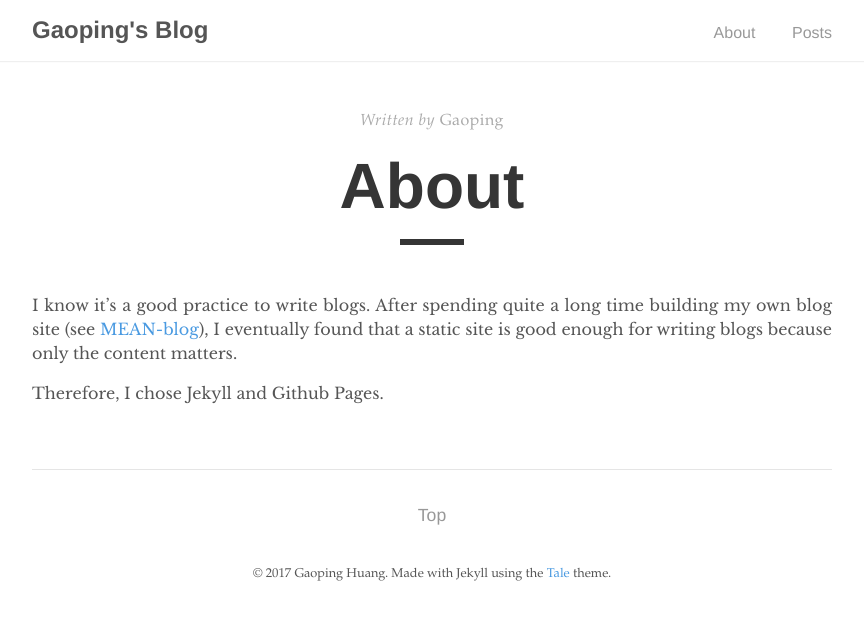
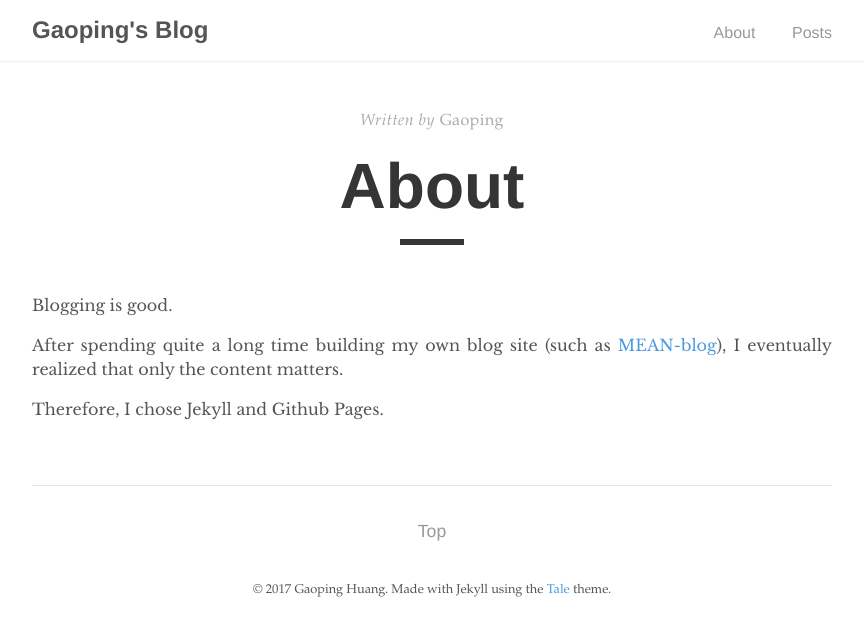
Before and after one commit to gaopinghuang0/gaopinghuang0.github.io, a Jekyll site: the page built from about.md, in a window 1280 px wide. Shown: the top 636 px of the page, without its empty margins (208-1072 px from the left). Built offline with Jekyll 4.4.1, drawn with Linux system fonts in a browser that asks for light colours.

Commit message:
update about.md

```diff
--- a/about.md
+++ b/about.md
@@ -5,6 +5,8 @@ author: "Gaoping"
 permalink: /about/
 ---
 
-I know it's a good practice to write blogs. After spending quite a long time building my own blog site (see [MEAN-blog](https://github.com/gaopinghuang0/MEAN-blog)), I eventually found that a static site is good enough for writing blogs because only the content matters.
+Blogging is good.
+
+After spending quite a long time building my own blog site (such as [MEAN-blog](https://github.com/gaopinghuang0/MEAN-blog)), I eventually realized that only the content matters.
 
 Therefore, I chose Jekyll and Github Pages.
```
